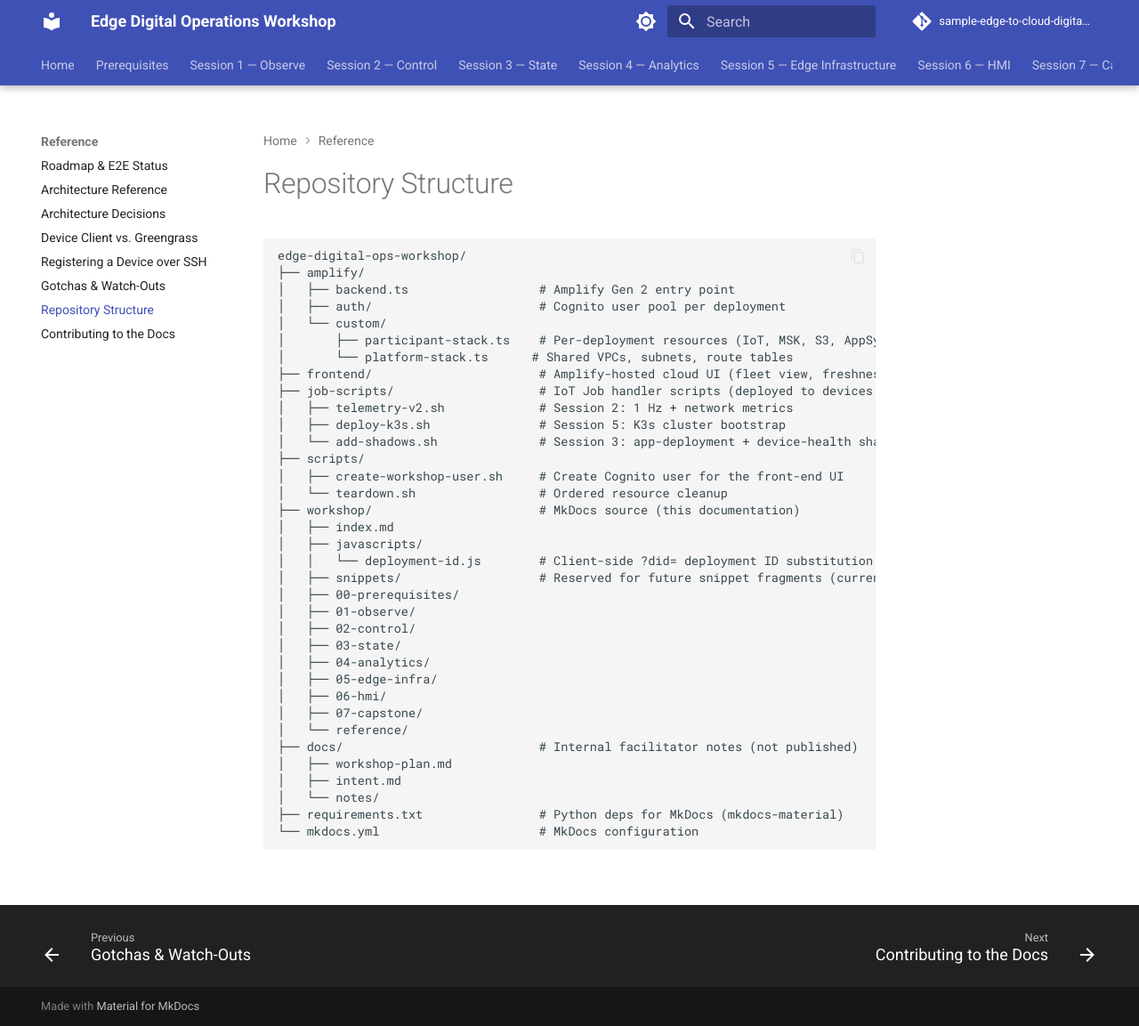
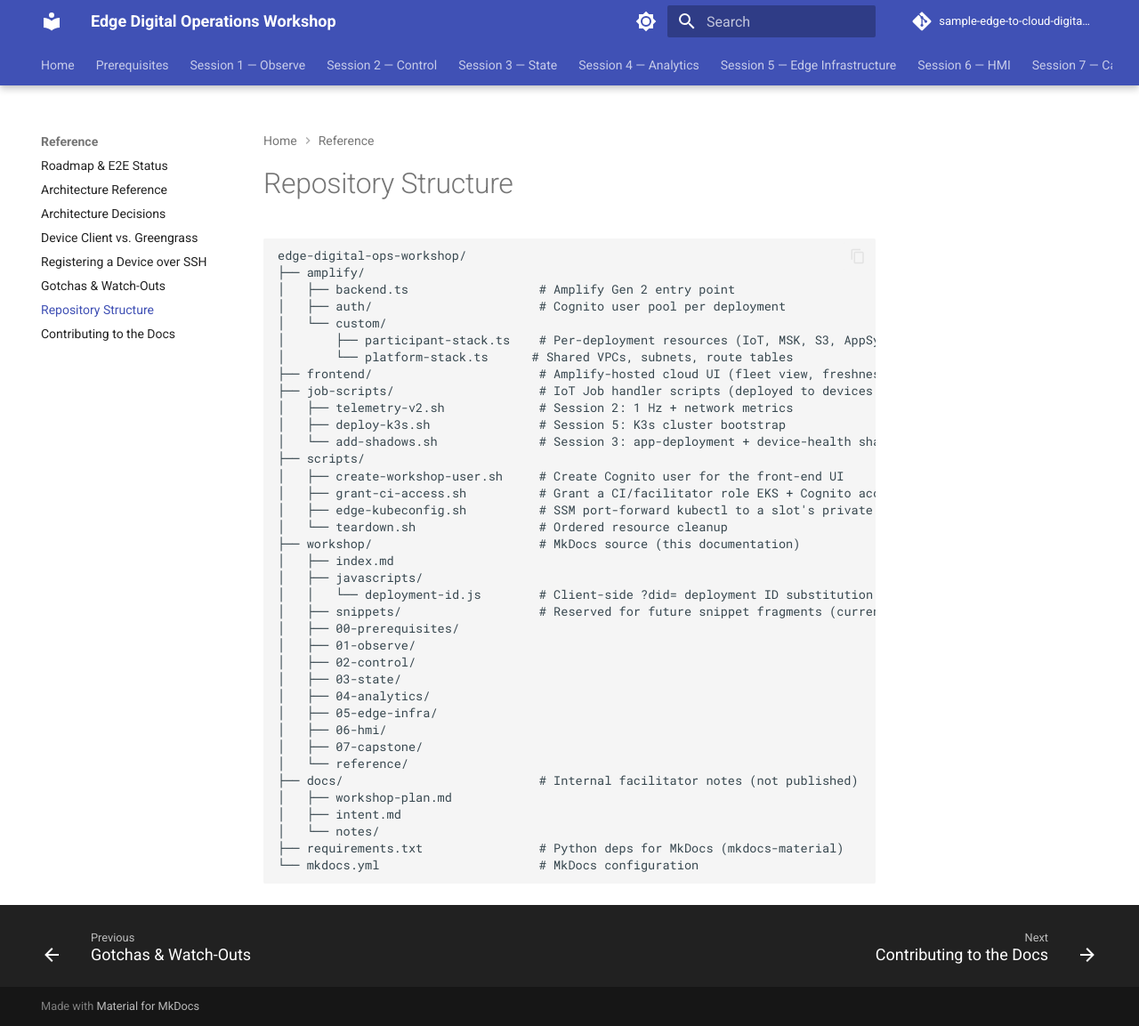
Before and after one commit to aws-samples/sample-edge-to-cloud-digital-ops-workshop, an MkDocs documentation site: the page built from workshop/reference/repo-structure.md, in a window 1280 px wide and 1153 px high. Shown: the whole window at 89% size. Built offline with MkDocs 1.6.1 and Material for MkDocs 9.7.7, drawn with Linux system fonts in a browser that asks for light colours; comment, search, counter and statistics services are not loaded.

Commit message:
Add CI-access + edge-kubeconfig helper scripts (#70)
Two repeatable, idempotent helpers for the access gaps that block running
the doc-runner suite against sessions 03-05 from a CI/facilitator role that
didn't create the shared platform:

- scripts/grant-ci-access.sh: adds an EKS access entry on workshop-eks
  (AmazonEKSAdminPolicy, cluster scope — mirrors platform-stack.ts's
  eksAdminPrincipalArns path) and scopes cognito-idp:AdminCreateUser +
  AdminSetUserPassword onto the role's inline policy. Idempotent.
- scripts/edge-kubeconfig.sh: opens an SSM port-forward to a slot's private
  K3s server and points kubectl at 127.0.0.1 (a SAN on the K3s cert), the
  private-network path for edge kubectl from a laptop/CI runner. Factors out
  the inline tunnel from 05-edge-infra/block-3-helm.md so it can't drift.

The durable CDK path (WORKSHOP_EKS_ADMIN_PRINCIPAL_ARNS ->
eksAdminPrincipalArns) already exists; it just needs the CI role ARN set at
platform deploy. The account-specific ARN is deliberately kept out of the
public repo, so these live-apply helpers are the committed artifact.

Co-Authored-By: Claude Opus 4.8 <noreply@anthropic.com>

```diff
--- a/workshop/reference/repo-structure.md
+++ b/workshop/reference/repo-structure.md
@@ -15,6 +15,8 @@ edge-digital-ops-workshop/
 │   └── add-shadows.sh              # Session 3: app-deployment + device-health shadows
 ├── scripts/
 │   ├── create-workshop-user.sh     # Create Cognito user for the front-end UI
+│   ├── grant-ci-access.sh          # Grant a CI/facilitator role EKS + Cognito access
+│   ├── edge-kubeconfig.sh          # SSM port-forward kubectl to a slot's private K3s
 │   └── teardown.sh                 # Ordered resource cleanup
 ├── workshop/                       # MkDocs source (this documentation)
 │   ├── index.md
```
Also changed, not shown: 2 other files.
